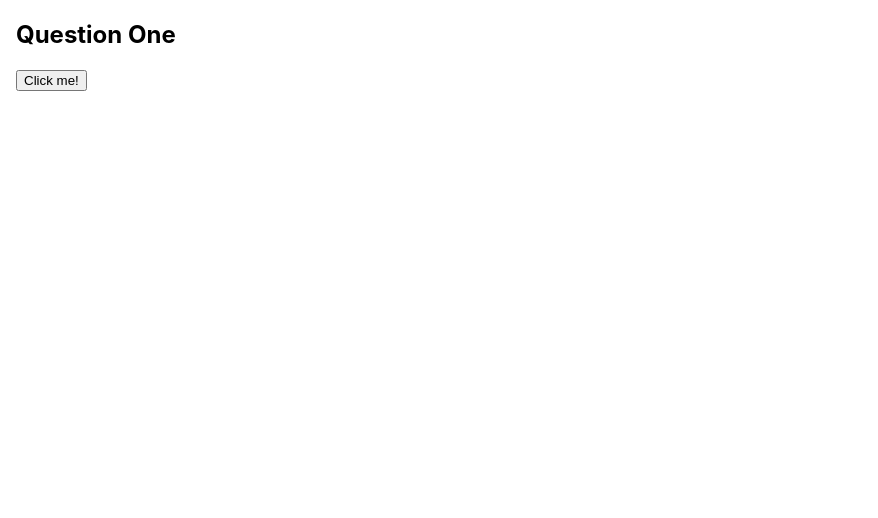
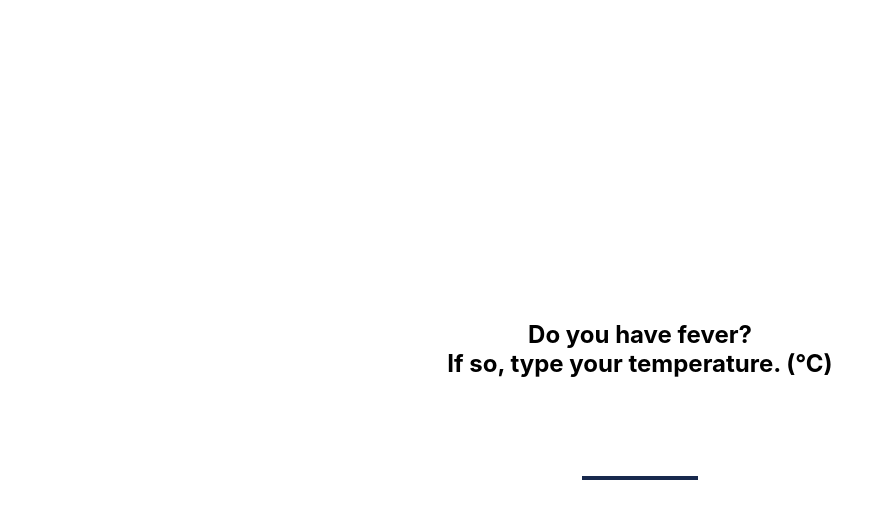
Before and after one commit to javifond/training-form, a React (Create React App) app: page /question-one in a window 1280 px wide. Shown: the top 518 px of the page, without its empty margins (0-878 px from the left). Built offline with nearby package versions, Linux system fonts and the light colour scheme.

Commit message:
TF - Implement layout, styles and form validation

```diff
--- a/src/components/questionOne/questionOne.js
+++ b/src/components/questionOne/questionOne.js
@@ -1,30 +1,80 @@
 import React, { Component } from 'react';
 import { connect } from 'react-redux';
-import { simpleAction } from '../../actions/simpleAction';
+import { setFever } from '../../actions/fever.actions';
+import { MIN_TEMPERATURE, MAX_TEMPERATURE } from './questionOne.constants';
+import { inRange, hasFever } from './questionOne.utils';
 
 import styles from './questionOne.module.scss';
 
-const mapDispatchToProps = {
-    simpleAction,
-}
+const mapDispatchToProps = (dispatch) => ({
+    setFever: (hasFever) => dispatch(setFever(hasFever)),
+});
 
-const mapStateToProps = state => ({
-    ...state
-   })
+const mapStateToProps = (state) => ({
+    ...state,
+});
 
 class QuestionOne extends Component {
-    simpleAction = (e) => {
-        this.props.simpleAction(e.target);
-    }
+    state = {
+        isValid: false,
+        error: false,
+    };
+
+    temperatureInput = React.createRef();
+
+    handleChange = (e) => {
+        const temperature = e.target.value;
+
+        this.setState({
+            isValid: inRange(temperature),
+            error: !inRange(temperature),
+        });
+    };
+
+    handleSubmit = (e) => {
+        e.preventDefault();
+
+        this.props.setFever(hasFever(this.temperatureInput.current.value));
+    };
 
     render() {
         return (
             <section className={styles.root}>
-                <h2>Question One</h2>
-                <button onClick={(e) => this.simpleAction(e)}>Click me!</button>
-                { console.log(this.props) }
+                <form onSubmit={this.handleSubmit} className={styles.container}>
+                    <label className={styles.title} htmlFor="fever">
+                        Do you have fever?
+                        <br />
+                        If so, type your temperature. (°C)
+                    </label>
+                    <input
+                        onChange={this.handleChange}
+                        className={styles.input}
+                        type="number"
+                        id="fever"
+                        name="temperature"
+                        min={MIN_TEMPERATURE}
+                        max={MAX_TEMPERATURE}
+                        step="0.1"
+                        ref={this.temperatureInput}
+                    />
+
+                    {this.state.error && (
+                        <p className={styles.error}>
+                            Cmon, that is not a real temperature!{' '}
+                            <span role="img" aria-label="joker">
+                                🥵🥶
+                            </span>
+                        </p>
+                    )}
+
+                    {this.state.isValid && (
+                        <button type="submit" className={styles.button}>
+                            Continue
+                        </button>
+                    )}
+                </form>
             </section>
-        )
+        );
     }
 }
 
--- a/src/components/questionOne/questionOne.module.scss
+++ b/src/components/questionOne/questionOne.module.scss
@@ -2,6 +2,65 @@
 // common styles to the loader.
 @import '../../styles/index.scss';
 
+// Variables
+// -------------------------------------
+$title-font-size: 24px;
+$input-font-size: 28px;
+$button-width: 240px;
+$button-height: 56px;
+$error-font-size: 20px;
+
+// Block
+// -------------------------------------
 .root {
+    align-items: center;
+    display: flex;
+    justify-content: center;
     margin: var(--double-gutter);
+    min-height: 100vh;
+
+    // Elements
+    // -------------------------------------
+    .container {
+        align-items: center;
+        display: flex;
+        flex-direction: column;
+    }
+
+    .title {
+        font-size: $title-font-size;
+        font-weight: 700;
+        text-align: center;
+        margin-bottom: var(--space-xl);
+    }
+
+    .input {
+        border: 0;
+        border-bottom: 4px solid var(--input-border-color);
+        color: var(--input-color);
+        font-size: $input-font-size;
+        font-weight: 700;
+        margin-bottom: var(--space);
+        text-align: center;
+        outline: none;
+        width: 4 * $input-font-size;
+    }
+
+    .error {
+        color: var(--error-friendly);
+        font-size: $error-font-size;
+        font-weight: 700;
+    }
+
+    .button {
+        background-color: var(--button-bg-color);
+        color: var(--light);
+        cursor: pointer;
+        font-size: $input-font-size;
+        font-weight: 700;
+        height: $button-height;
+        outline: none;
+        text-transform: uppercase;
+        width: $button-width;
+    }
 }
```
